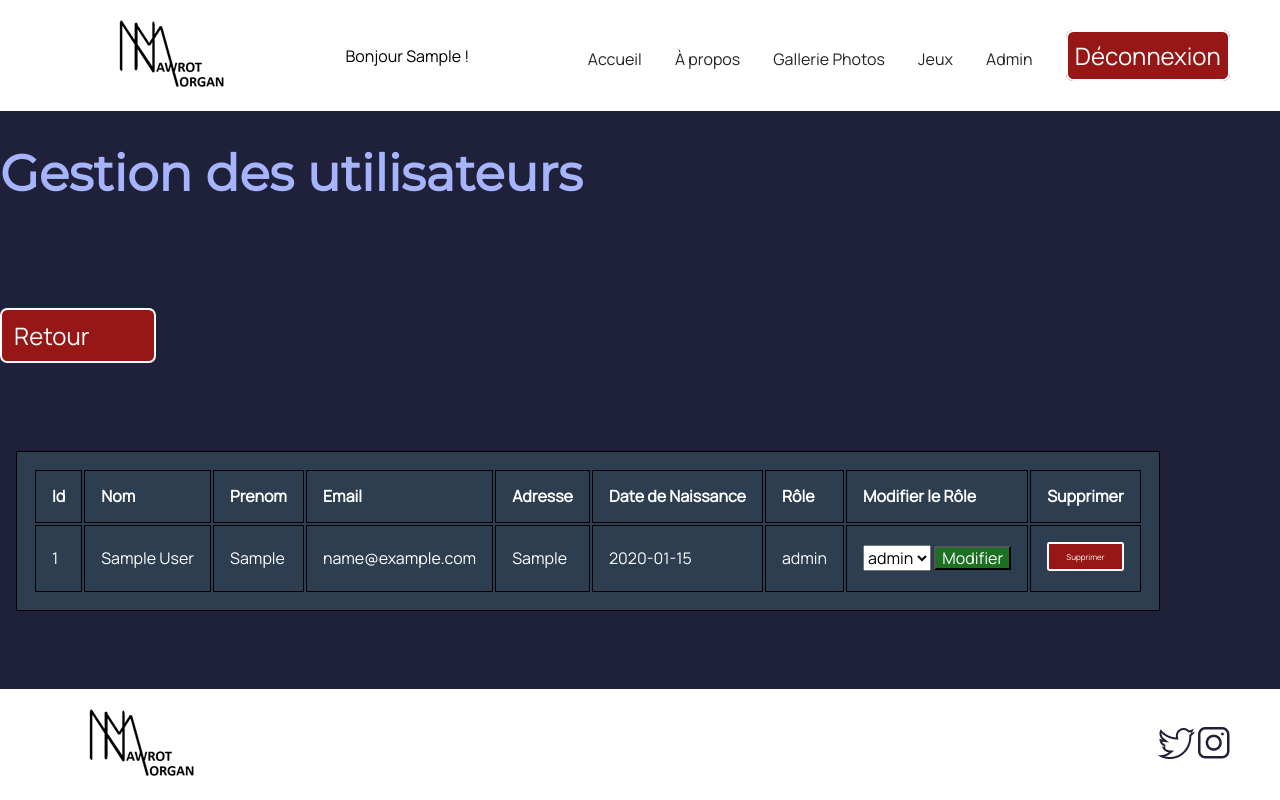
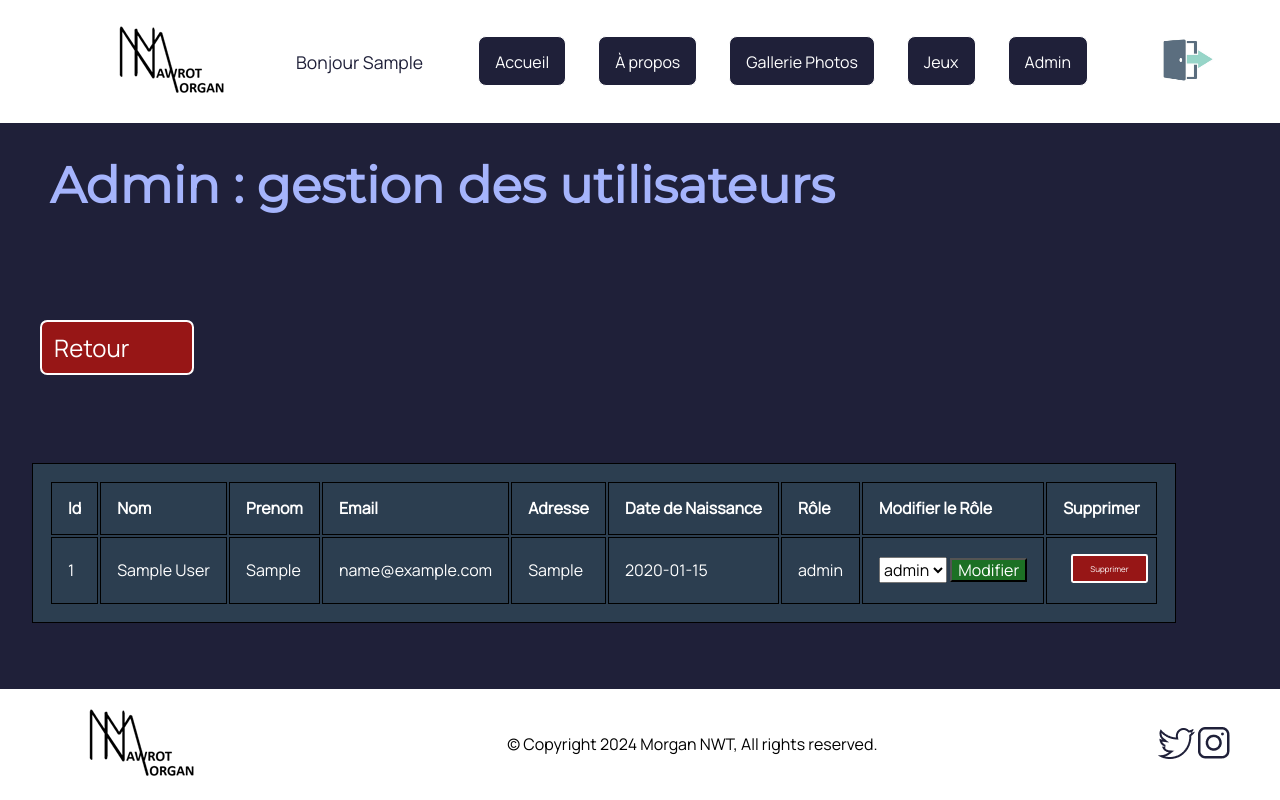
Before and after one commit to MorganNwt/MorganPorteFolio, a PHP site: page /view/admin_users.php in a window 1280 px wide; the page is wider, and only the part inside the window is pictured. Run offline with PHP 8.4, Linux system fonts and the light colour scheme; the visitor is signed in with stand-in values (Sample User, id 1); tables that the repository leaves empty hold one stand-in row (values such as "Sample post"); a stand-in replaces the project's code that opens the database connection.

Commit message:
feat(admin): fix margin all admin page, fix btn nav bar

```diff
--- a/components/_footer.php
+++ b/components/_footer.php
@@ -1,7 +1,7 @@
 <a href="../index.php" class="lien_icone">
     <img src="../images/logoM1.png" alt="Logo de NAWROT Morgan">
 </a>
-
+<div> © Copyright 2024 Morgan NWT, All rights reserved.</div>
 <div>
     <a target="_blank" href="https://twitter.com/" class="lien_icone">
         <img src="../images/twitter.png" alt="Logo Twitter" >
--- a/components/_header.php
+++ b/components/_header.php
@@ -2,7 +2,7 @@
     $basePath = ($_SERVER['SCRIPT_NAME'] == '/index.php') ? './' : '../';
 ?>
 
-<nav>
+<nav class="nav-flex-2">
     <a href="<?php echo $basePath; ?>index.php" class="lien_icone">
         <img src="<?php echo $basePath; ?>images/logoM1.png" alt="Logo de NAWROT Morgan">
     </a>
@@ -12,24 +12,25 @@
 
         if (isset($loginUser)) {
             $login = htmlspecialchars($loginUser['prenom']);
-            echo "Bonjour $login !";
+            echo '<p class="nav-log"> Bonjour ' . $login . '</p>';
         } elseif ($currentPage != 'connexion.php' && $currentPage != 'inscription.php') {
             echo "Utilisateur non trouvé.";
         }
     ?>
-    <div>
-
+    <div class="nav-flex">
         <?php if (!isset($userId)): ?>
-            <a href="<?php echo $basePath; ?>view/connexion.php" class="lien_icone">Connexion</a>
-            <a href="<?php echo $basePath; ?>view/inscription.php" class="lien_icone">Inscription</a>
+            <a href="<?php echo $basePath; ?>view/connexion.php" class="nav-bar">Connexion</a>
+            <a href="<?php echo $basePath; ?>view/inscription.php" class="nav-bar">Inscription</a>
         <?php endif; ?>
         <?php if (isset($userId)): ?>
-            <a href="<?php echo $basePath; ?>index.php" class="lien_icone">Accueil</a>
-            <a href="<?php echo $basePath; ?>view/a_propos.php" class="lien_icone">À propos</a>
-            <a href="<?php echo $basePath; ?>view/gallerie_photos.php" class="lien_icone">Gallerie Photos</a>
-            <a href="<?php echo $basePath; ?>index.php#jeux" class="lien_icone">Jeux</a>
-            <a href="<?php echo $basePath; ?>view/admin.php" class="lien_icone">Admin</a>
-            <a href="<?php echo $basePath; ?>services/db_deconnexion" class="btn-red">Déconnexion</a>
+            <a href="<?php echo $basePath; ?>index.php" class="nav-bar">Accueil</a>
+            <a href="<?php echo $basePath; ?>view/a_propos.php" class="nav-bar">À propos</a>
+            <a href="<?php echo $basePath; ?>view/gallerie_photos.php" class="nav-bar">Gallerie Photos</a>
+            <a href="<?php echo $basePath; ?>index.php#jeux" class="nav-bar">Jeux</a>
+            <a href="<?php echo $basePath; ?>view/admin.php" class="nav-bar">Admin</a>
+            <a href="<?php echo $basePath; ?>services/db_deconnexion">
+            <img src="../images/Deco.jpg" alt="Image de rawpixel.com sur Freepik" class="nav-deconnexion">
+            </a>
         <?php endif; ?>
     </div>
 </nav>
--- a/style/admin.css
+++ b/style/admin.css
@@ -1,6 +1,7 @@
 .flex-admin{
     display: flex;
     flex-direction: column;
+    margin-left: 1em;
   }
 
 .btn-red-admin1{
@@ -8,6 +9,7 @@
     flex-direction: row;
     width: 23%;
     padding: 0.5em;
+    margin-left: 1em;
     margin-top: 3em;
     margin-bottom: 0.5em;
     border: rgb(255, 252, 252) 2px solid;
@@ -22,6 +24,7 @@
     display: flex;
     flex-direction: row;
     width: 23%;
+    margin-left: 1em;
     padding: 0.5em;
     margin-bottom: 10em;
     border: rgb(255, 252, 252) 2px solid;
@@ -31,3 +34,6 @@
     text-decoration: none;
     border-radius: 0.3em;
   }
+  h1{
+    margin-left: 1em;
+  }
--- a/style/admin_users.css
+++ b/style/admin_users.css
@@ -1,6 +1,6 @@
 .border{
     border: 1px solid black;
-    margin: 1em;
+    margin: 1em 2em;
     padding: 1em ;
     text-align: left;
     background-color: #2c3e50;
--- a/style/gallerie_photos.css
+++ b/style/gallerie_photos.css
@@ -4,8 +4,6 @@
 
 *{
   margin:0;
-  padding:0;
-  box-sizing:border-box;
 }
 
 .container{
--- a/style/main.css
+++ b/style/main.css
@@ -30,7 +30,6 @@ h1 {
   font-size: 50px;
   color: #a5b4fc;
   font-family: 'Montserrat', sans-serif;
-  margin-right: -80px;
 }
 
 p,
@@ -94,7 +93,11 @@ img {
   font-size: 1.5em;
   justify-content: center;
   text-decoration: none;
-  border-radius: 0.3em;
+  border-radius: 0.5em;
+}
+
+.btn-red:hover{
+  opacity: 0.5;
 }
 
 .red {
@@ -104,3 +107,37 @@ img {
 .green {
   color: rgb(15, 240, 15);
 }
+
+.nav-flex{
+  display: flex;
+  flex-direction: row;
+}
+
+.nav-deconnexion{
+  width: 6em;
+  height: 5em;
+}
+
+.nav-deconnexion:hover{
+  opacity: 0.5;
+}
+
+
+.nav-log{
+  color: #1f2039;
+}
+
+.nav-bar{
+  border: 1px white solid;
+  color: white;
+  background-color: #1f2039;
+  border-radius: 0.5em;
+  margin: 1em;
+  padding: 1em;
+  text-align: center;
+  height: 1em;
+}
+
+.nav-bar:hover{
+  opacity: 0.5;
+}
--- a/view/admin_form_contact.php
+++ b/view/admin_form_contact.php
@@ -28,7 +28,7 @@
         <?php require_once(__DIR__ . '/../components/_header.php'); ?>
     </header>
     <main>
-        <h1>Gestion des demandes de contact</h1>
+        <h1>Admin : gestion des demandes de contact</h1>
         <div class="flex-admin">
             <a href="admin.php" class="btn-red-admin1">Retour</a>
         </div>
--- a/view/admin_users.php
+++ b/view/admin_users.php
@@ -30,7 +30,7 @@
         <?php require_once(__DIR__ . '/../components/_header.php'); ?>
     </header>
     <main>
-        <h1>Gestion des utilisateurs</h1>
+        <h1>Admin : gestion des utilisateurs</h1>
         <div class="flex-admin">
             <a href="admin.php" class="btn-red-admin1">Retour</a>
         </div>
```
Also changed, not shown: style/admin_form_contact.css (+9 -0 lines), images/Deco.jpg (added).
